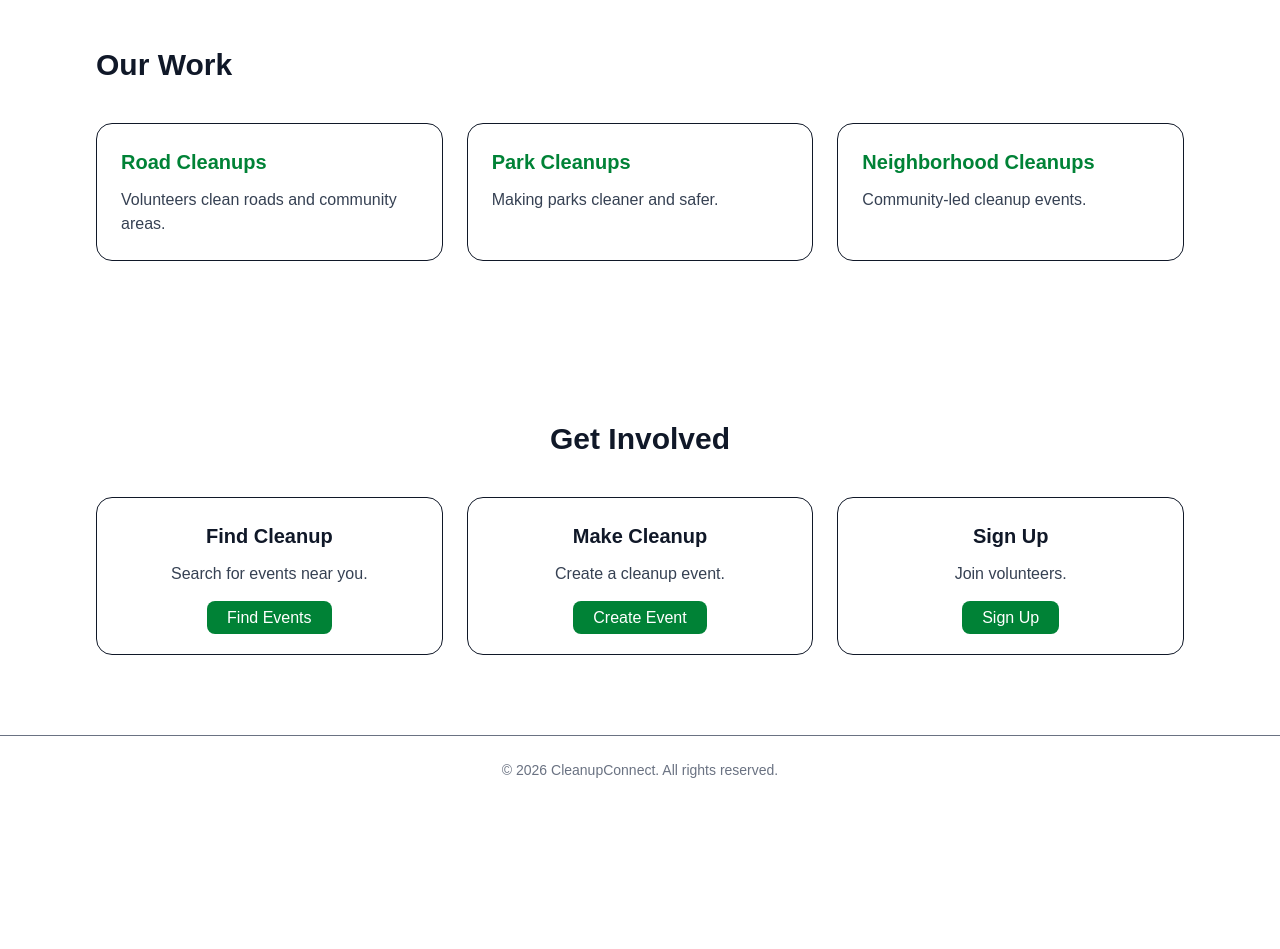
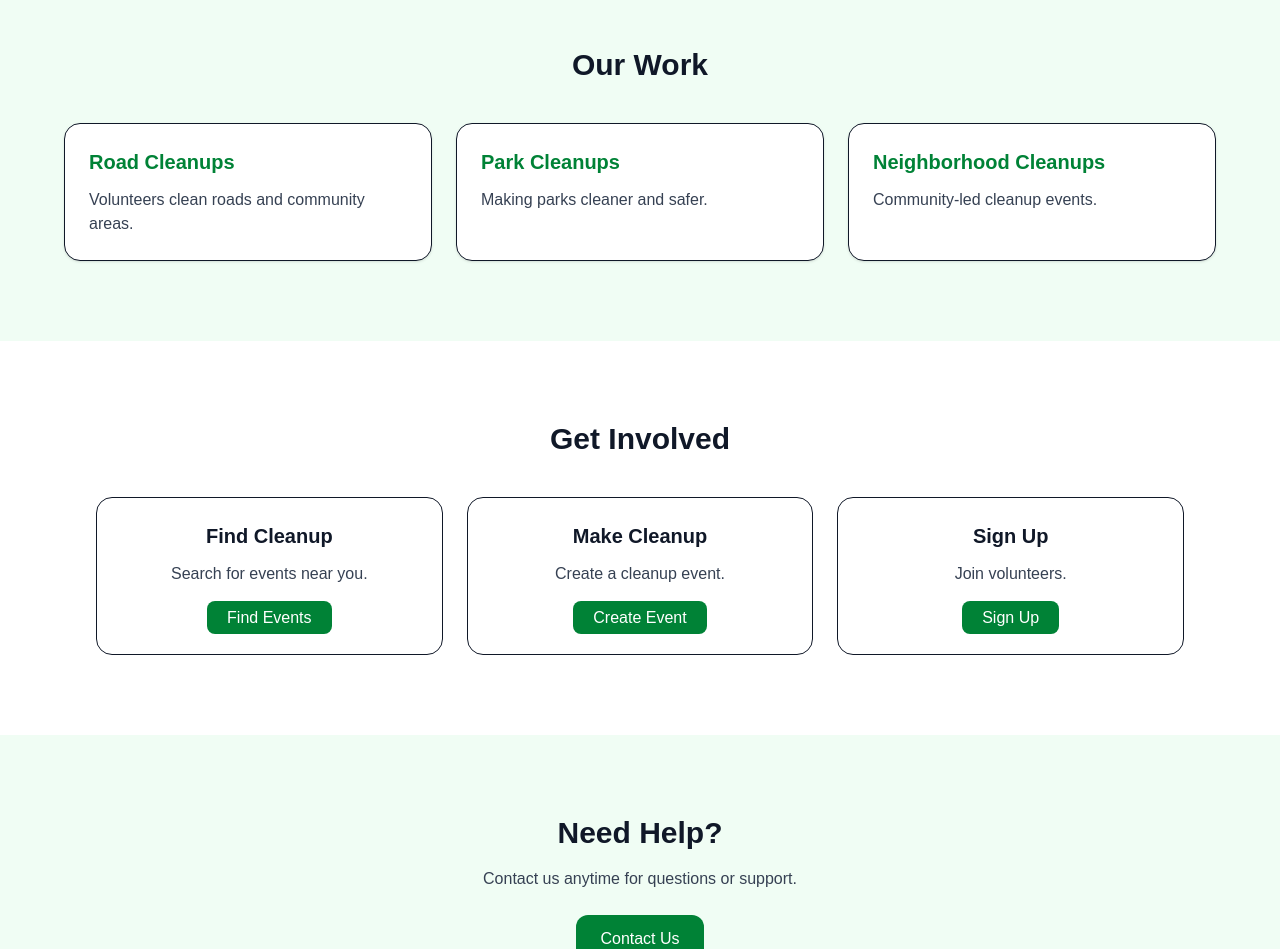
Before and after one commit to kimurar153/cleanupconnect, a Next.js app: page / in a window 1280 px wide. Shown: the part 760-1709 px from the top of the page. Before the commit the page ends 1564 px from the top, so only its background shows below. Built offline with nearby package versions, Linux system fonts and the light colour scheme.

Commit message:
Initial commit

```diff
--- /dev/null
+++ b/app/contact/page.js
@@ -0,0 +1,35 @@
+export default function ContactPage() {
+  return (
+    <main className="min-h-screen bg-white text-gray-900 px-8 py-20">
+      <h1 className="text-4xl font-bold text-green-700 mb-6">
+        Contact Us
+      </h1>
+
+      <p className="text-lg text-gray-700 mb-10">
+        Have questions, want to join, or want to partner with CleanupConnect?
+        Reach out below.
+      </p>
+
+      <div className="max-w-xl space-y-4">
+        <input
+          className="w-full border p-3 rounded-lg"
+          placeholder="Your Name"
+        />
+
+        <input
+          className="w-full border p-3 rounded-lg"
+          placeholder="Your Email"
+        />
+
+        <textarea
+          className="w-full border p-3 rounded-lg h-40"
+          placeholder="Your Message"
+        />
+
+        <button className="bg-green-700 text-white px-6 py-3 rounded-xl">
+          Send Message
+        </button>
+      </div>
+    </main>
+  );
+}
--- a/app/page.js
+++ b/app/page.js
@@ -1,3 +1,5 @@
+import ContactSection from "@/components/ContactSection";
+
 export default function Home() {
   return (
     <main className="min-h-screen bg-white text-gray-900">
@@ -13,7 +15,6 @@ export default function Home() {
           neighborhood cleanups across Central Florida.
         </p>
 
-        {/* BUTTONS */}
         <div className="flex justify-center gap-4">
 
           <a href="/find-cleanup">
@@ -39,13 +40,17 @@ export default function Home() {
         </p>
       </section>
 
-      {/* WORK */}
-      <section className="px-8 py-20 max-w-6xl mx-auto">
-        <h2 className="text-3xl font-bold mb-10">Our Work</h2>
+      {/* OUR WORK (UPDATED GREEN SECTION) */}
+      <section className="px-8 py-20 bg-green-50">
+        <div className="max-w-6xl mx-auto">
+
+          <h2 className="text-3xl font-bold mb-10 text-center">
+            Our Work
+          </h2>
 
           <div className="grid md:grid-cols-3 gap-6">
 
-          <div className="border rounded-2xl p-6">
+            <div className="border rounded-2xl p-6 bg-white shadow-sm">
               <h3 className="text-xl font-bold text-green-700 mb-3">
                 Road Cleanups
               </h3>
@@ -54,7 +59,7 @@ export default function Home() {
               </p>
             </div>
 
-          <div className="border rounded-2xl p-6">
+            <div className="border rounded-2xl p-6 bg-white shadow-sm">
               <h3 className="text-xl font-bold text-green-700 mb-3">
                 Park Cleanups
               </h3>
@@ -63,7 +68,7 @@ export default function Home() {
               </p>
             </div>
 
-          <div className="border rounded-2xl p-6">
+            <div className="border rounded-2xl p-6 bg-white shadow-sm">
               <h3 className="text-xl font-bold text-green-700 mb-3">
                 Neighborhood Cleanups
               </h3>
@@ -72,6 +77,7 @@ export default function Home() {
               </p>
             </div>
 
+          </div>
         </div>
       </section>
 
@@ -120,6 +126,9 @@ export default function Home() {
         </div>
       </section>
 
+      {/* CONTACT */}
+      <ContactSection />
+
     </main>
   );
 }
--- /dev/null
+++ b/components/ContactSection.js
@@ -0,0 +1,19 @@
+import Link from "next/link";
+
+export default function ContactSection() {
+  return (
+    <section className="px-8 py-20 bg-green-50 text-center">
+      <h2 className="text-3xl font-bold mb-4">Need Help?</h2>
+
+      <p className="text-gray-700 mb-6">
+        Contact us anytime for questions or support.
+      </p>
+
+      <Link href="/contact">
+        <button className="bg-green-700 text-white px-6 py-3 rounded-xl">
+          Contact Us
+        </button>
+      </Link>
+    </section>
+  );
+}
```
Lines whose indentation alone changed are shown as unchanged.
